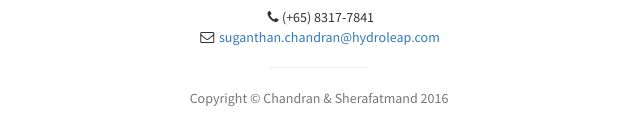
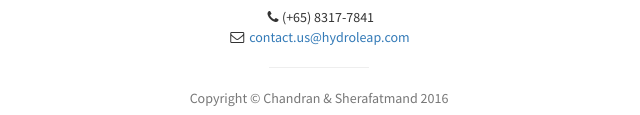
Before and after one commit to SuganthanChandran/Hydroleap, a plain HTML site: page index.html in a window 1280 px wide. Shown: the part 3213-3328 px from the top of the page, 321-961 px from the left. Drawn offline with Linux system fonts and the light colour scheme.

Commit message:
updated contact email

```diff
--- a/index.html
+++ b/index.html
@@ -235,7 +235,7 @@
                         <br>Singapore 059911</p>
                     <ul class="list-unstyled">
                         <li><i class="fa fa-phone fa-fw"></i>(+65) 8317-7841</li>
-                        <li><i class="fa fa-envelope-o fa-fw"></i> <a href="mailto:name@example.com">suganthan.chandran@hydroleap.com</a>
+                        <li><i class="fa fa-envelope-o fa-fw"></i> <a href="mailto:name@example.com">contact.us@hydroleap.com</a>
                         </li>
                     </ul>
 					<!--
```
